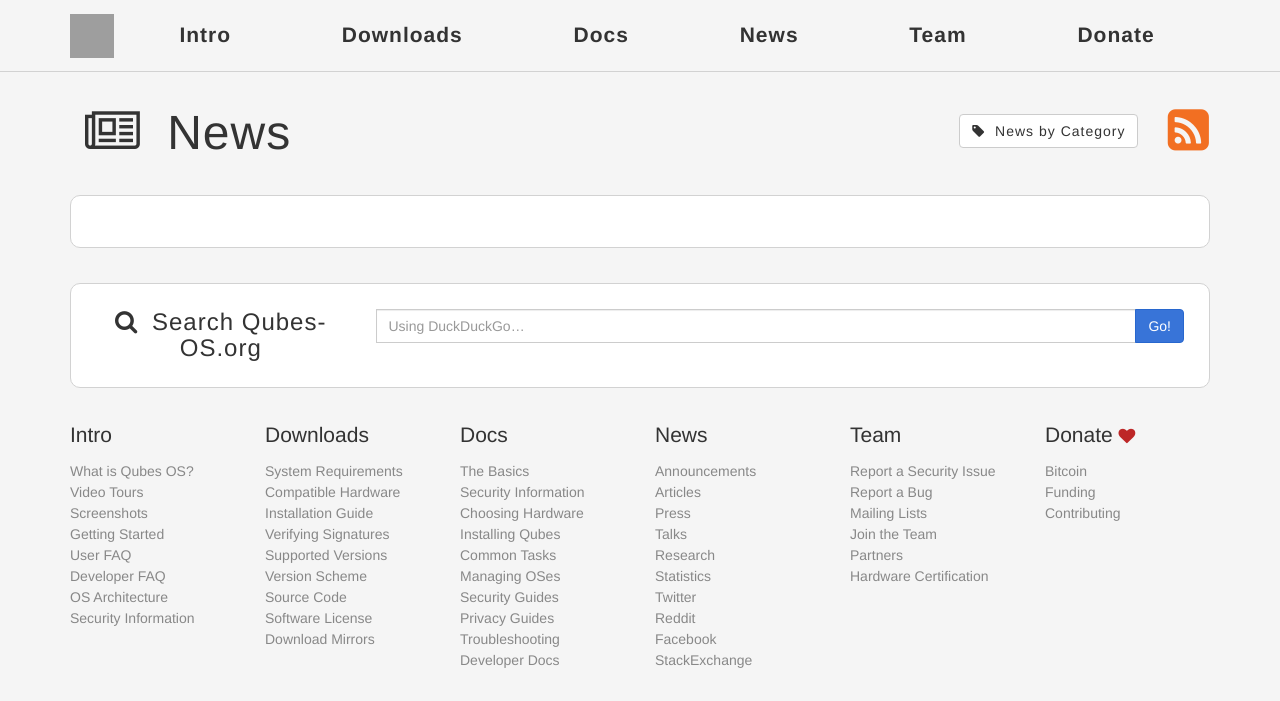
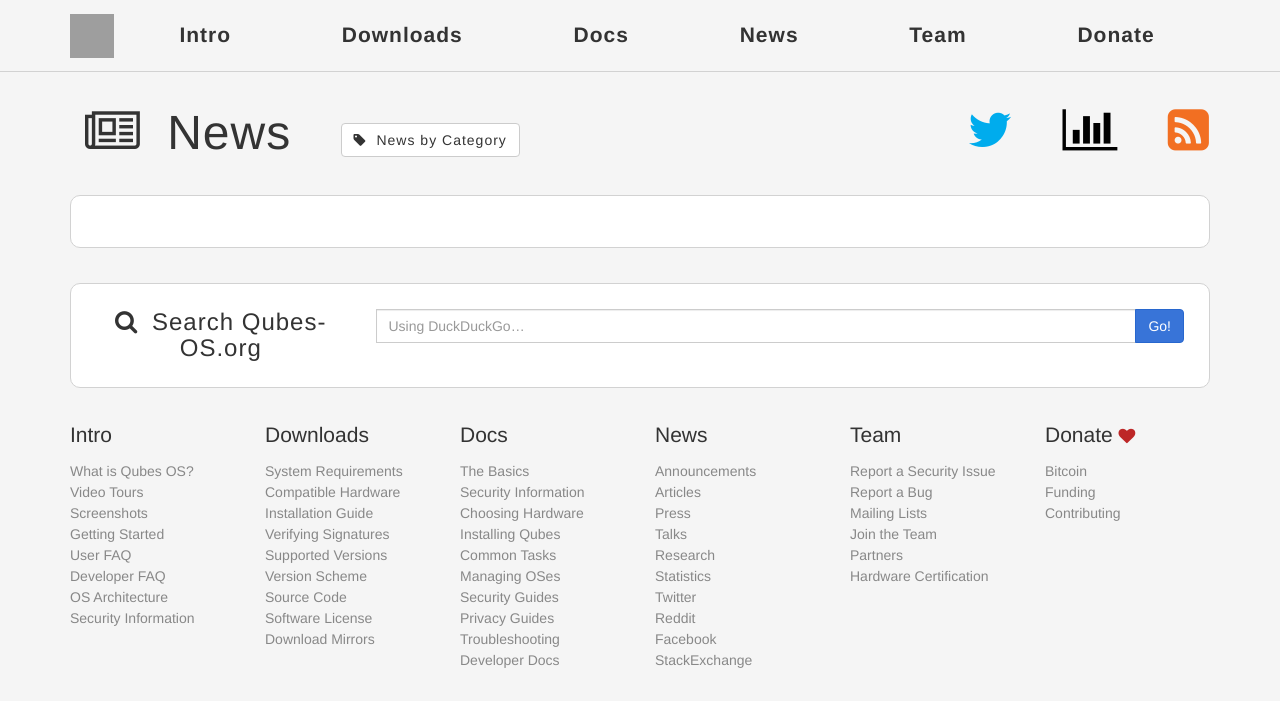
Before and after one commit to QubesOS/qubesos.github.io, a Jekyll site: the page built from news/index.html, in a window 1280 px wide. Shown: the top 701 px of the page. Built offline with Jekyll 4.4.1, drawn with Linux system fonts in a browser that asks for light colours; some web fonts are replaced; grey boxes are pictures that could not be loaded.

Commit message:
Add icon links to Counter and Twitter

```diff
--- a/_layouts/news.html
+++ b/_layouts/news.html
@@ -6,8 +6,10 @@
       <div class="container">
         <h1 class="more-top add-left">
           <i class="fa fa-newspaper-o"></i> News
+          <a href="/news/categories/" class="btn btn-default more-left half-top"><i class="fa fa-tag" aria-hidden="true"></i> News by Category</a>
           <a title="Subscribe via RSS" href="https://www.qubes-os.org/feed.xml" class="fa fa-rss-square pull-right" aria-hidden="true"></a>
-          <a href="/news/categories/" class="btn btn-default pull-right add-right half-top"><i class="fa fa-tag" aria-hidden="true"></i> News by Category</a>
+          <a title="Qubes OS Userbase Statistics" href="/counter/" class="fa fa-bar-chart black-icon pull-right more-right" aria-hidden="true"></a>
+          <a title="@QubesOS on Twitter" href="https://twitter.com/QubesOS" class="fa fa-twitter pull-right more-right" aria-hidden="true"></a>
         </h1>
         <div class="more-bottom white-box page-content">
           <div class="row">
```
